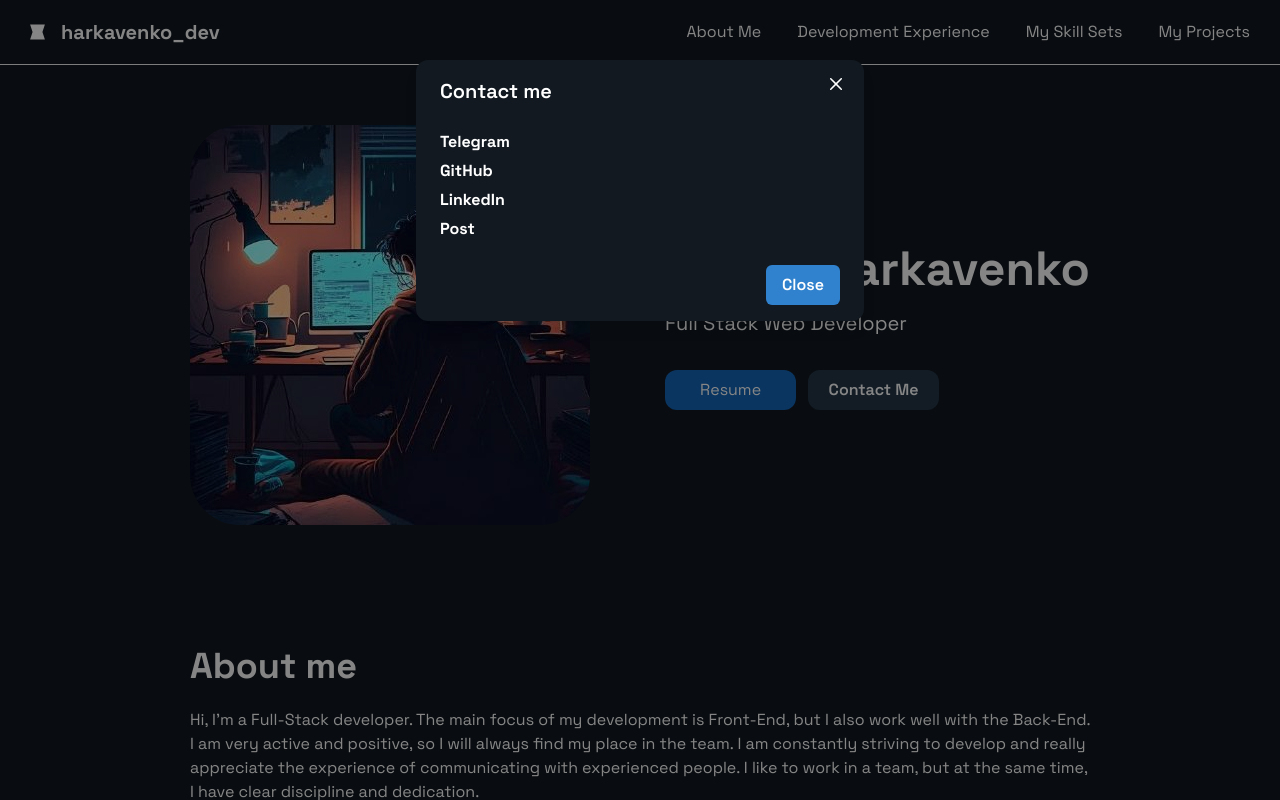
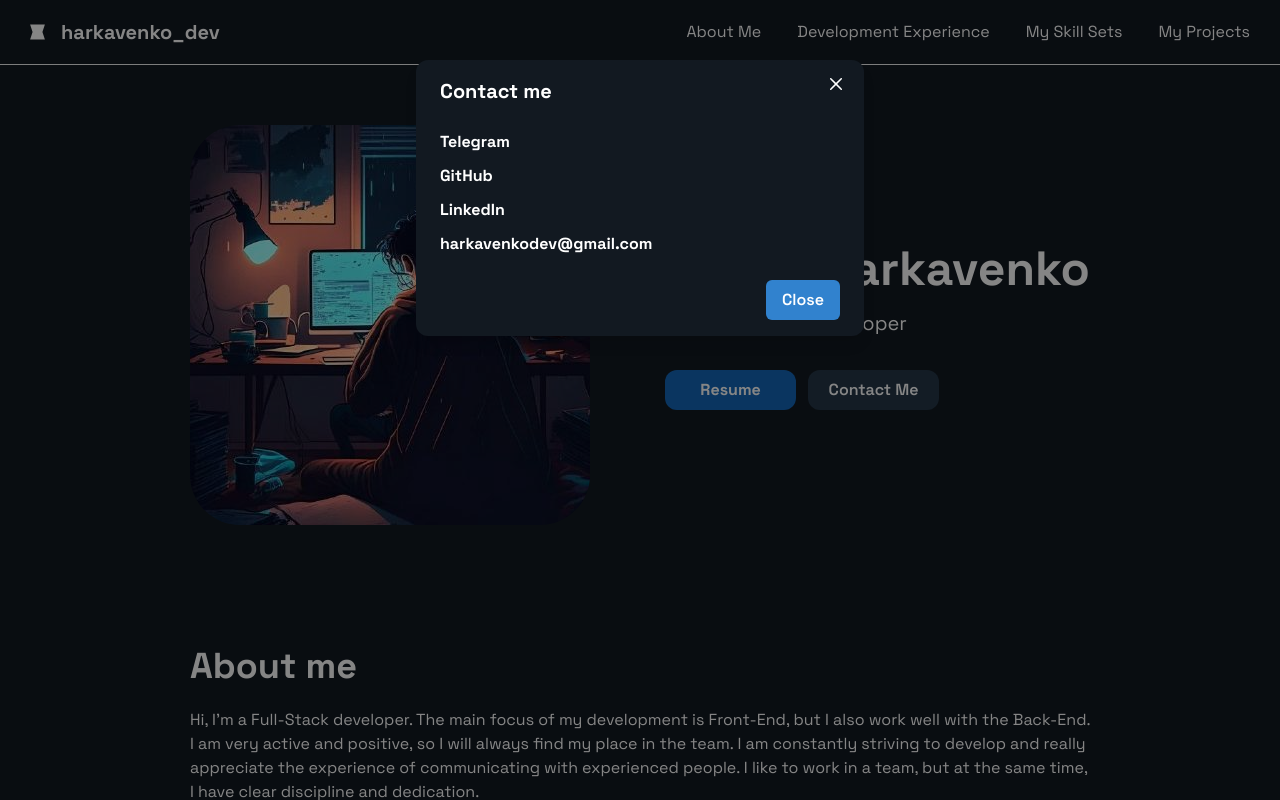
Before and after one commit to DenysHarkavenko/harkavenko_dev, a React (Vite) app: page / in a window 1280 px wide. Both pictures are taken after a click on the button "Contact Me". Shown: the top 800 px of the page. Built offline with nearby package versions, Linux system fonts and the light colour scheme.

Commit message:
complete create contacts modal

```diff
--- a/src/components/Header/Header.tsx
+++ b/src/components/Header/Header.tsx
@@ -40,6 +40,7 @@ const Header: React.FC = () => {
               color='#fff'
               borderRadius='12px'
               _hover={{ transform: 'scale(108%)' }}
+              fontWeight='bold'
             >
               Resume
             </Link>
--- a/src/components/Header/UI/ContactsModal.tsx
+++ b/src/components/Header/UI/ContactsModal.tsx
@@ -33,19 +33,35 @@ const ContactsModal: React.FC = () => {
       <Modal isOpen={isOpen} onClose={onClose}>
         <ModalOverlay />
         <ModalContent bg='#121921' borderRadius='12px' m='60px 10px'>
-          <ModalHeader color='#fff'>Contact me</ModalHeader>
+          <ModalHeader color='#fff' fontWeight='bold'>
+            Contact me
+          </ModalHeader>
           <ModalCloseButton color='#fff' />
           <ModalBody color='#fff'>
             <Flex direction='column'>
-              <Link fontWeight='bold'>Telegram</Link>
-              <Link fontWeight='bold' mt='5px'>
+              <Link fontWeight='bold' href='https://t.me/de0nn1s'>
+                Telegram
+              </Link>
+              <Link
+                fontWeight='bold'
+                mt='10px'
+                href='https://github.com/DenysHarkavenko'
+              >
                 GitHub
               </Link>
-              <Link fontWeight='bold' mt='5px'>
+              <Link
+                fontWeight='bold'
+                mt='10px'
+                href='https://www.linkedin.com/in/denys-harkavenko-52234a251/'
+              >
                 LinkedIn
               </Link>
-              <Link fontWeight='bold' mt='5px'>
-                Post
+              <Link
+                fontWeight='bold'
+                mt='10px'
+                href='mailto: harkavenkodev@gmail.com'
+              >
+                harkavenkodev@gmail.com
               </Link>
             </Flex>
           </ModalBody>
```
